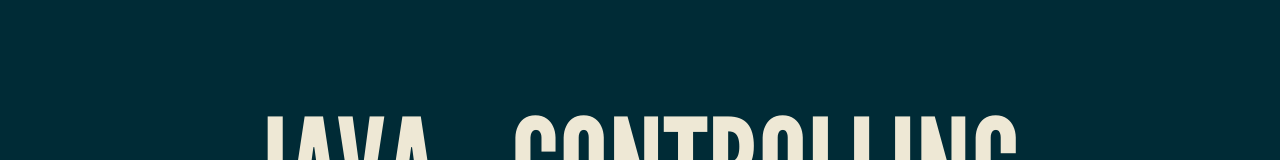
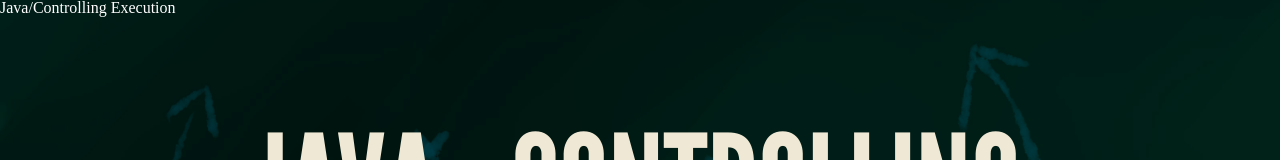
Before and after one commit to froilan-miranda/Java-Presentations, a website: page controllingExecution.html in a window 1280 px wide. Shown: the top 160 px of the page. Drawn offline with Linux system fonts and the light colour scheme.

Commit message:
some changes

```diff
--- a/controllingExecution.html
+++ b/controllingExecution.html
@@ -20,6 +20,9 @@
 		<!-- Code syntax highlighting -->
 		<link rel="stylesheet" href="lib/css/solarized-light.css">
 
+		<!-- custom css -->
+		<link rel="stylesheet" href="./css/styles.css" media="screen" title="no title" charset="utf-8">
+
 		<!-- Printing and PDF exports -->
 		<script>
 			var link = document.createElement( 'link' );
@@ -35,7 +38,9 @@
 	</head>
 
 	<body>
-
+		<header>
+			<a href="#">Java/Controlling Execution</a>
+		</header>
 		<div class="reveal">
 			<div class="slides">
 				<section><!------------------------------------slide---------------------------------------------->
--- /dev/null
+++ b/css/styles.css
@@ -0,0 +1,14 @@
+body {
+	background-image: url("../images/fb_play.jpg");
+	background-position: center center;
+	background-size: cover;
+	background-blend-mode: overlay;
+}
+
+header a:link,
+header a:active,
+header a:visited,
+header a:hover {
+	text-decoration: none;
+	color: white;
+}
```
Also changed, not shown: images/fb_play.jpg (added).
